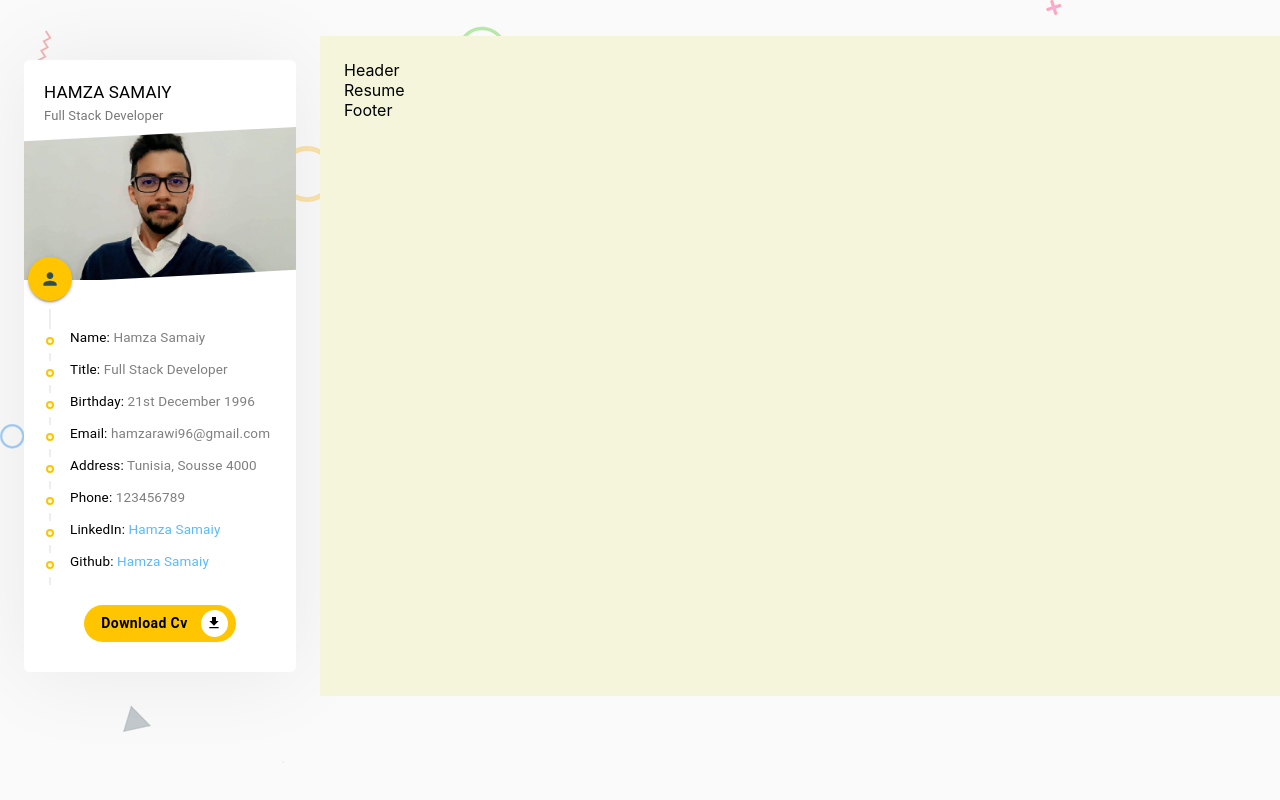
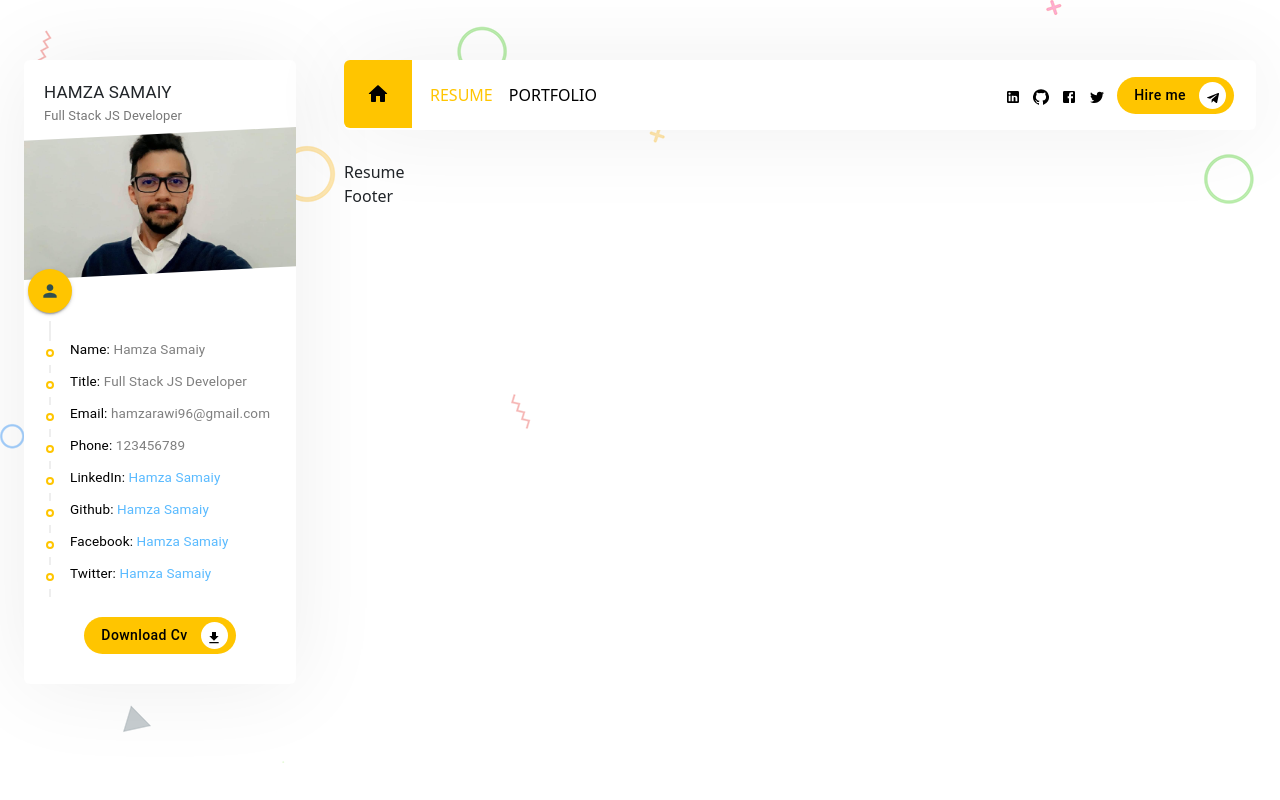
Before and after one commit to HamzaSamaiy/Portfolio_Template_ReactJS, a React (Create React App) app: page / in a window 1280 px wide. Built offline with nearby package versions, Linux system fonts and the light colour scheme.

Commit message:
Header component

```diff
--- a/package.json
+++ b/package.json
@@ -9,7 +9,9 @@
     "@testing-library/jest-dom": "^5.16.5",
     "@testing-library/react": "^13.3.0",
     "@testing-library/user-event": "^13.5.0",
+    "bootstrap": "^5.2.1",
     "react": "^18.2.0",
+    "react-bootstrap": "^2.5.0",
     "react-dom": "^18.2.0",
     "react-router-dom": "^6.3.0",
     "react-scripts": "^2.1.3",
--- a/src/App.css
+++ b/src/App.css
@@ -1,6 +1,7 @@
 :root{
     --main-color:#ffc500;
 }
+
 
 
 
--- a/src/App.js
+++ b/src/App.js
@@ -26,14 +26,14 @@ function App() {
 
         {/* //Sec Components */}
 
-        <Grid item xs style={{backgroundColor:'beige'}}>
-          <Header />
+        <Grid item xs>
           <Router>
+            <Header />
             <Routes>
                <Route path ="/Portfolio" element={<Portfolio/>} />
                <Route path ="/" element={<Resume/>} />
             </Routes>
-           </Router>
+          </Router>
          <Footer />
         </Grid>
       </Grid>
--- a/src/Components/Button/Style.css
+++ b/src/Components/Button/Style.css
@@ -32,7 +32,6 @@
     font-size: 14px !important;
     text-align: center !important;
     text-transform: none !important;
-    font-weight: bold;
     width: 100%;
     margin-left: 5px;
     margin-right: 5px;
--- a/src/Components/Header/Index.js
+++ b/src/Components/Header/Index.js
@@ -1,10 +1,62 @@
 import React from 'react';
 
-const Header = ()=>{
+import { Form,
+    FormControl,
+    Button,
+    Nav,
+    Navbar,
+    NavDropdown,
+ } from 'react-bootstrap';
+ import 'bootstrap/dist/css/bootstrap.min.css';
+import {
+    HomeRounded,
+    SchoolRounded,
+    Facebook,
+    Twitter,
+    LinkedIn,
+    Github,
+    Telegram,
+} from "@material-ui/icons"
+import { Link , NavLink , withRouter } from 'react-router-dom';
+import ResumeData from '../../Utils/ResumeData';
+import './Style.css'
+import CustomButton from '../Button/Index';
+const Header = (props)=>{
+    const pathName = props.location && props.location.pathname;
     return(
-        <div>
-            Header
-        </div>
+        <Navbar expand='lg' sticky='top' className='header'>
+            <Nav.Link as={NavLink} to='/' >
+                <Navbar.Brand className='header_home'>
+                    <HomeRounded />
+                </Navbar.Brand>
+            </Nav.Link>
+            <Navbar.Toggle />
+            <Navbar.Collapse>
+                <Nav className='header_left'>
+                    {/* Resume Link */}
+                    <Nav.Link
+                    as={NavLink}
+                    to='/'
+                    className={pathName == '/' ? 'header_link_active' : 'header_link'}>
+                    Resume
+                    </Nav.Link>
+
+                     {/* Portfolioi Link */}
+                     <Nav.Link
+                    as={NavLink}
+                    to='/portfolio'
+                    className={pathName == '/portfolio' ? 'header_link_active' : 'header_link'}>
+                    Portfolio
+                    </Nav.Link>
+                </Nav>
+                <div className='header_right'>
+                    {Object.keys(ResumeData.social).map(key=>(
+                        <a href={ResumeData.social[key].Link}>{ResumeData.social[key].Icon}</a>
+                    ))}
+                    <CustomButton text={'Hire me'} icon= {<Telegram />} />
+                </div>
+            </Navbar.Collapse>
+        </Navbar>
     )
 }
 
--- /dev/null
+++ b/src/Components/Header/Style.css
@@ -0,0 +1,68 @@
+/* Styling header left */
+.header{
+    padding: 0 22px 0 0  !important;
+    border: 0;
+    outline: 0;
+    font-size: 100%;
+
+    background: #fff;
+    display: inline-block;
+    border-radius: 6px;
+    -moz-border-radius: 6px;
+    -webkit-border-radius: 6px;
+    height: 70px;
+    width: 100%;
+    margin-bottom: 30px;
+    line-height: 55px;
+    box-shadow: 0px 2px 92px 0px rgb(0 0 0 / 7%);
+    -webkit-box-shadow: 0px 2px 92px 0px rgb(0 0 0 / 7%);
+    -moz-box-shadow: 0px 2px 92px 0px rgba(0, 0, 0, 0.07);
+}
+.header .header_link{
+    text-transform: uppercase;
+    font-weight: 500px;
+    color: #000;
+}
+
+.header .header_link:hover{
+    color: var(--main-color) !important;
+}
+
+.header .nav-link.active{
+    font-weight: 500px;
+    text-transform: uppercase;
+    color: var(--main-color) !important;
+}
+
+.header .header_home{
+    background: var(--main-color) !important;
+    display: flex;
+    color: #000;
+    border-radius: 6px 0 0 6px;
+    -webkit-border-radius: 6px 0 0 6px;
+    -moz-border-radius: 6px 0 0 6px;
+    padding: 22px;
+    align-items: center;
+    justify-content: center;
+    float: left;
+    line-height: 70px;
+    margin-right: 10px;
+    transition: all ease 0.4s;
+    line-height: 77px;
+}
+/* Styling header right */
+
+.header .header_right{
+    display: flex !important;
+    align-items: center !important;
+}
+
+.header .header_right>a>.MuiSvgIcon-root{
+    font-size: 16px !important;
+    color: #000 !important;
+    margin-right: 12px !important;
+}
+
+.header .header_left{
+    margin-right: auto;
+}
--- a/src/Components/Profile/Index.js
+++ b/src/Components/Profile/Index.js
@@ -54,9 +54,7 @@ const Profile =()=>{
                 <CustomTimeLine icon={<Person />} >
                     <CustomData title={'Name'} text={ResumeData.name} />
                     <CustomData title={'Title'} text={ResumeData.title} />
-                    <CustomData title={'Birthday'} text={ResumeData.birthday} />
                     <CustomData title={'Email'} text={ResumeData.email} />
-                    <CustomData title={'Address'} text={ResumeData.address} />
                     <CustomData title={'Phone'} text={ResumeData.phone} />
 
                     {Object.keys(ResumeData.social).map((key)=>(
--- a/src/Utils/ResumeData.js
+++ b/src/Utils/ResumeData.js
@@ -1,9 +1,10 @@
 import React from 'react';
 import LinkedInIcon from '@material-ui/icons/LinkedIn';
-import GitHubIcon from '@material-ui/icons/GitHub';
+import  { Facebook,GitHub , Twitter} from '@material-ui/icons';
+
 export default {
     name:'Hamza Samaiy',
-    title:'Full Stack Developer',
+    title:'Full Stack JS Developer',
     birthday:'21st December 1996',
     email: 'hamzarawi96@gmail.com',
     address:'Tunisia, Sousse 4000',
@@ -17,7 +18,17 @@ export default {
         Github:{
             Link:'https://www.github.com/HamzaSamaiy',
             Text:'Hamza Samaiy',
-            Icon:<GitHubIcon />,
+            Icon:<GitHub />,
+        },
+        Facebook:{
+            Link:'https://www.facebook.com',
+            Text:'Hamza Samaiy',
+            Icon:<Facebook />,
+        },
+        Twitter:{
+            Link:'https://www.Twitter.com',
+            Text:'Hamza Samaiy',
+            Icon:<Twitter />,
         }
     }
 }
--- a/src/index.css
+++ b/src/index.css
@@ -10,8 +10,8 @@ body {
   -moz-osx-font-smoothing: grayscale;
   background-image:url('./assets/images/bg.png');
   background-color: #fafafa;
-
-  overflow-x: hidden;
+  outline: 0;
+  overflow: hidden;
   position: relative;
 }
 
```
Also changed, not shown: 1 other file (tests, documents, lock files or other folders).
